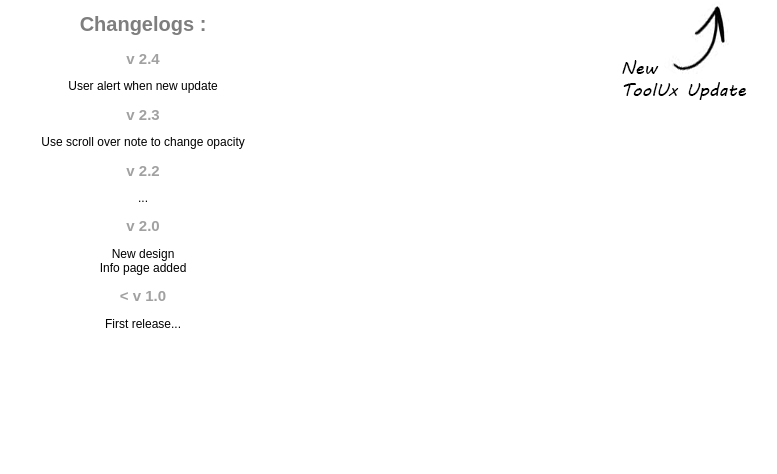
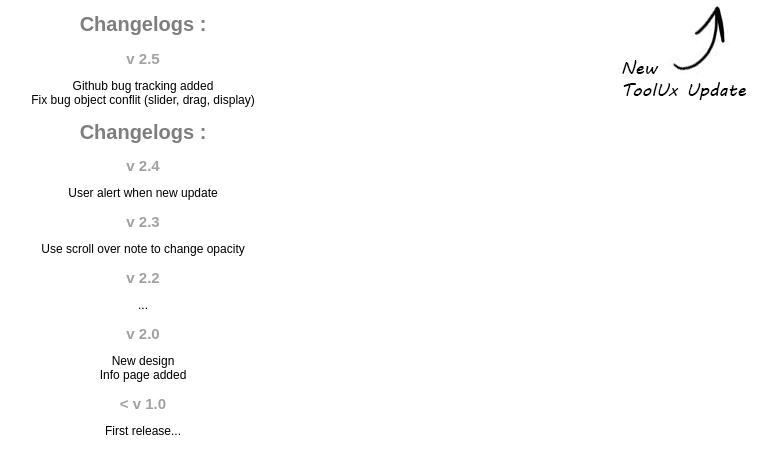
Before and after one commit to nicolasadfab/toolux, a browser extension: page version.html in a window 1280 px wide. Shown: the whole page, without its empty margins (497-1274 px from the left). Drawn offline with Linux system fonts and the light colour scheme.

Commit message:
new version

```diff
--- a/version.html
+++ b/version.html
@@ -13,6 +13,14 @@
 
         <div id="changelogs">
             <img src="img/icon-update.png" id="icon-open" />
+
+            <h1>Changelogs :</h1>
+
+            <h2>v 2.5</h2>
+            <ul>
+                <li>Github bug tracking added</li>
+                <li>Fix bug object conflit (slider, drag, display)</li>
+            </ul>
 
             <h1>Changelogs :</h1>
 
```
Also changed, not shown: manifest.json.
